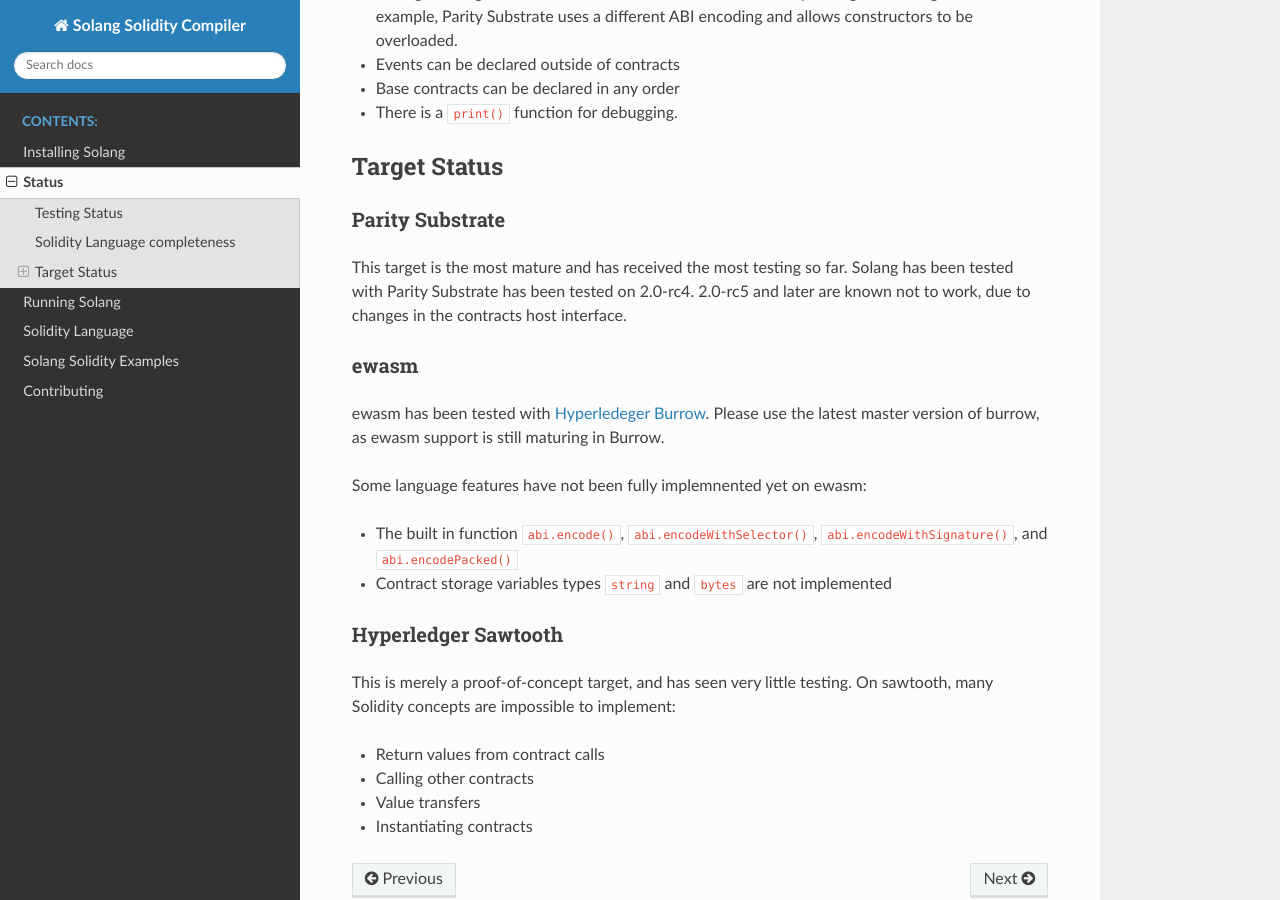
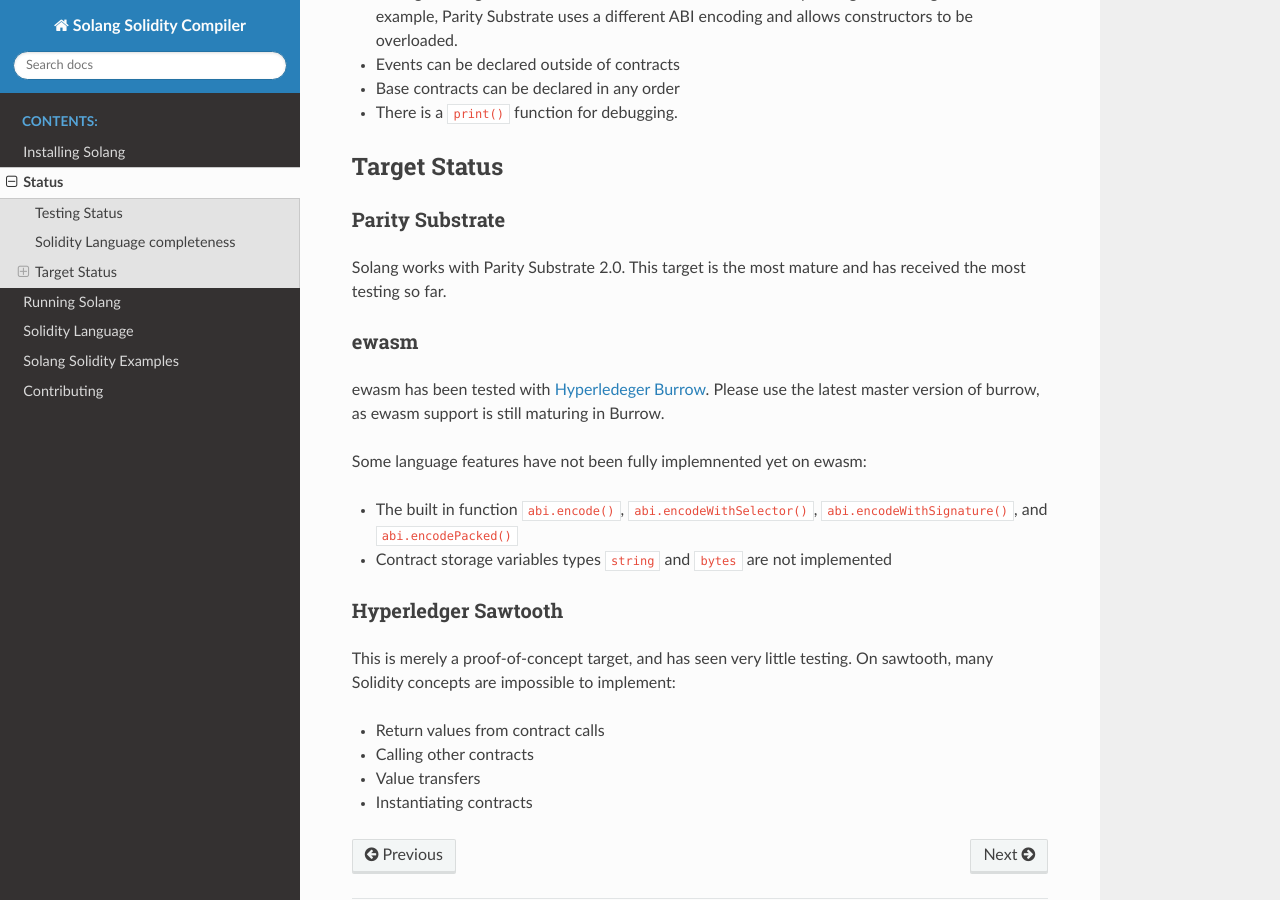
Before and after one commit to hyperledger-solang/solang, a Sphinx documentation site: the page built from docs/status.rst, in a window 1280 px wide and 900 px high, scrolled down 895 px. Built offline with Sphinx 7.4.7 and the Read the Docs theme 2.0.0, drawn with Linux system fonts in a browser that asks for light colours.

Commit message:
Update Substrate version in documentation
Signed-off-by: Sean Young <sean@mess.org>

```diff
--- a/docs/status.rst
+++ b/docs/status.rst
@@ -49,9 +49,7 @@
 Parity Substrate
 ________________
 
-This target is the most mature and has received the most testing so far. Solang has
-been tested with Parity Substrate has been tested on 2.0-rc4. 2.0-rc5 and later
-are known not to work, due to changes in the contracts host interface.
+Solang works with Parity Substrate 2.0. This target is the most mature and has received the most testing so far.
 
 ewasm
 _____
```
